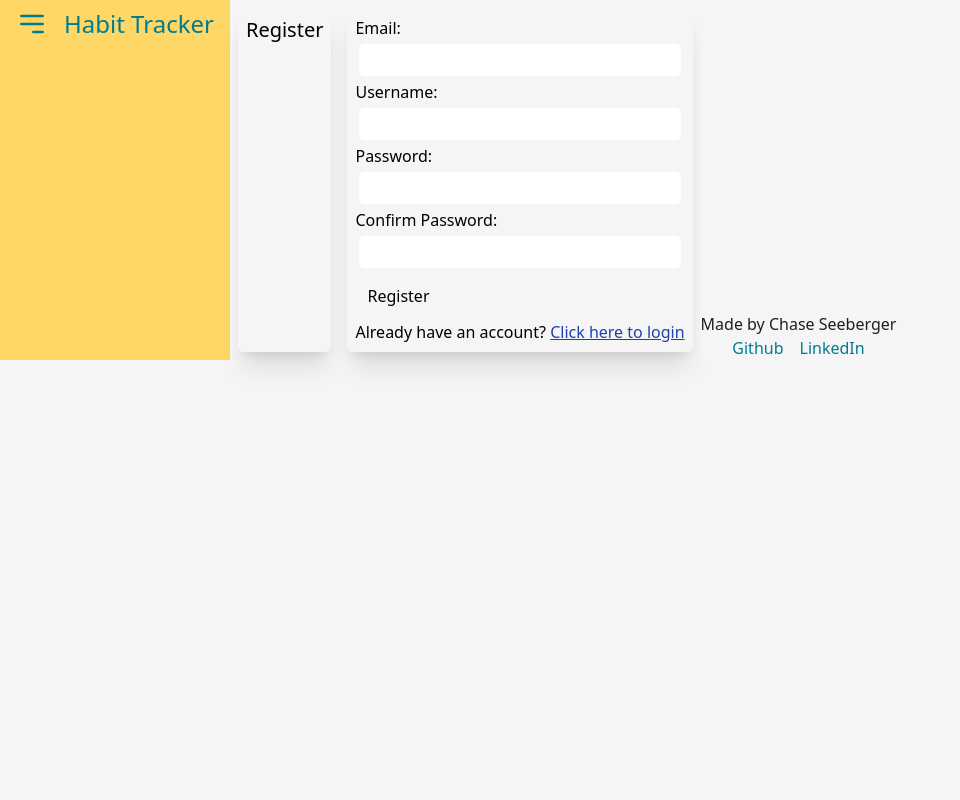
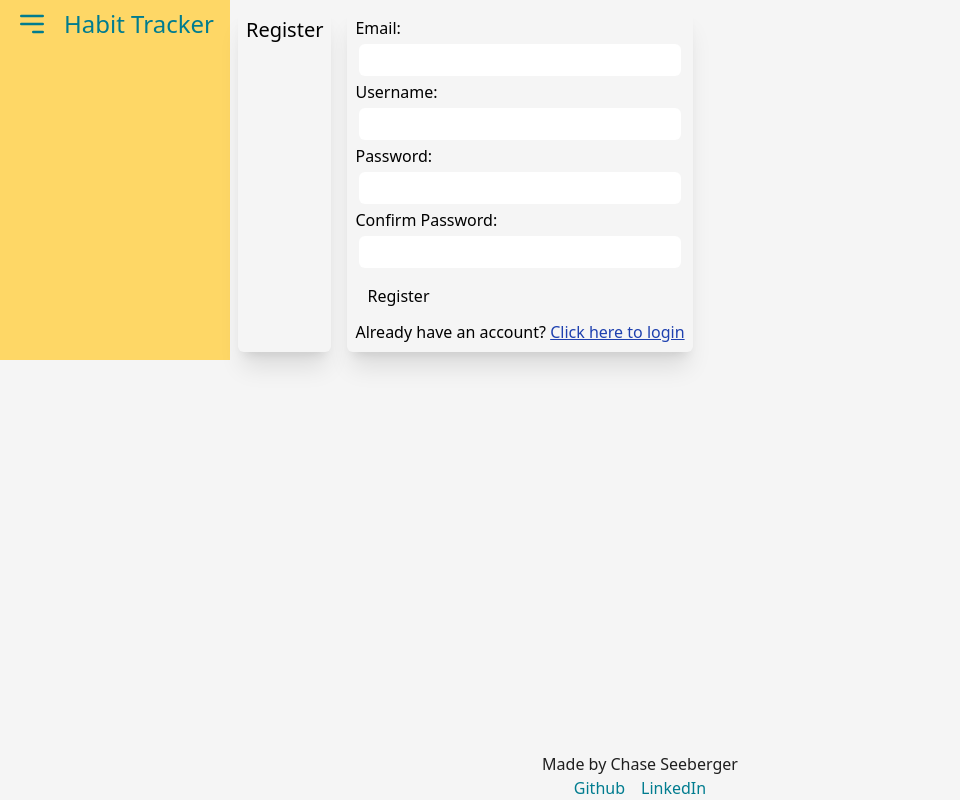
Before and after one commit to ChaseLee21/Habit-Tracker, a React (Vite) app in the folder client/: page /register in a window 1280 px wide. Shown: the whole page, without its empty margins (0-960 px from the left). Built offline with nearby package versions, Linux system fonts and the light colour scheme.

Commit message:
refactor: Update Footer component to fix positioning and styling

```diff
--- a/client/src/components/Footer.jsx
+++ b/client/src/components/Footer.jsx
@@ -2,8 +2,8 @@ import React from 'react'
 
 function Footer () {
     return (
-        <footer className="flex flex-col items-center justify-end bg-colorBg text-colorText">
-            <h3>Made by Chase Seeberger</h3>
+        <footer className="flex flex-col items-center justify-end text-colorText fixed bottom-0 bg-transparent w-full text-center">
+            <p>Made by Chase Seeberger</p>
             <div className="flex">
                 <a className="px-2 text-colorLink hover:text-colorLinkHover" target='_blank' rel="noreferrer" href='https://github.com/ChaseLee21'>Github</a>
                 <a className="px-2 text-colorLink hover:text-colorLinkHover" target='_blank' rel="noreferrer" href='https://www.linkedin.com/in/chaseseeberger/'>LinkedIn</a>
```
